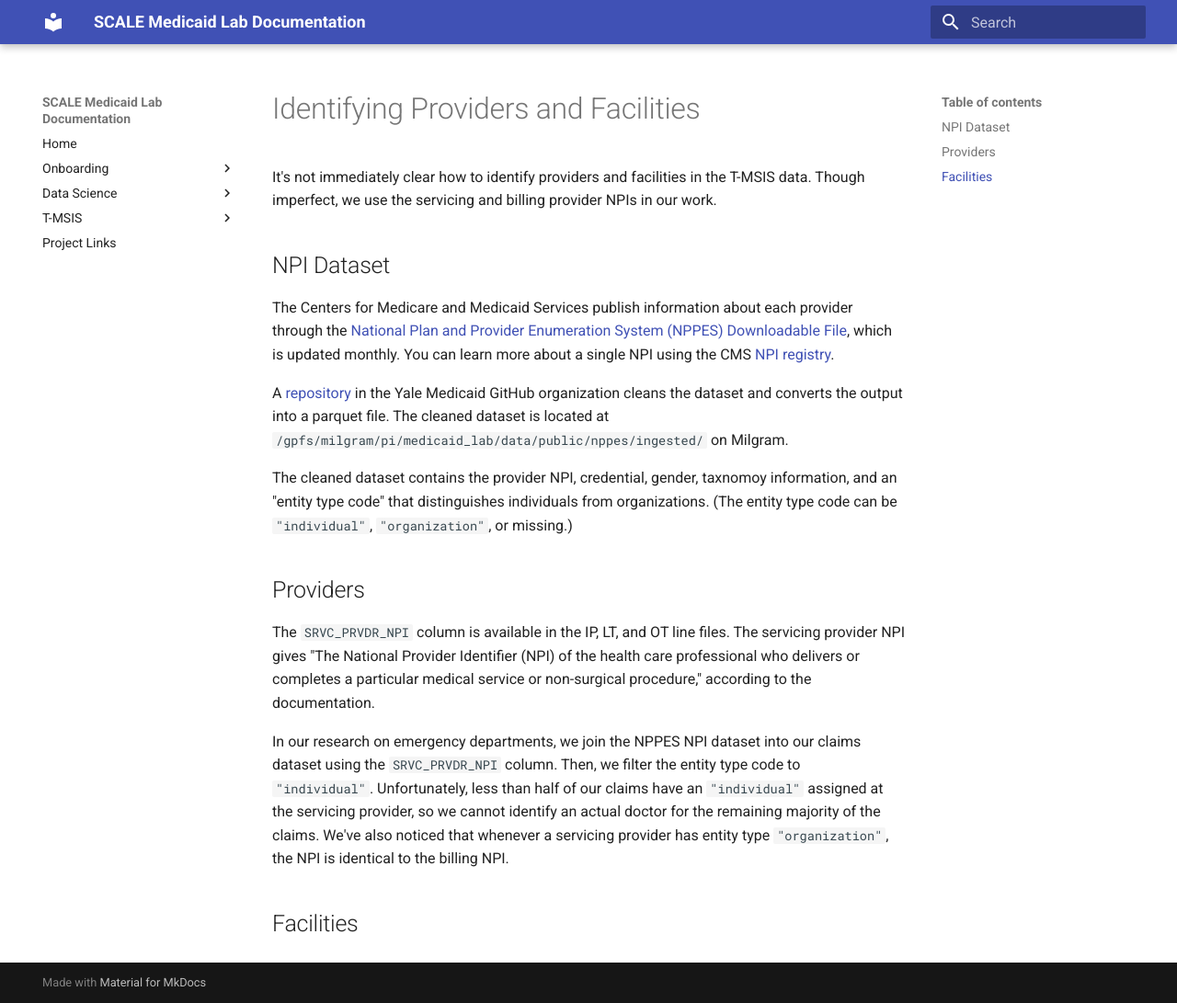
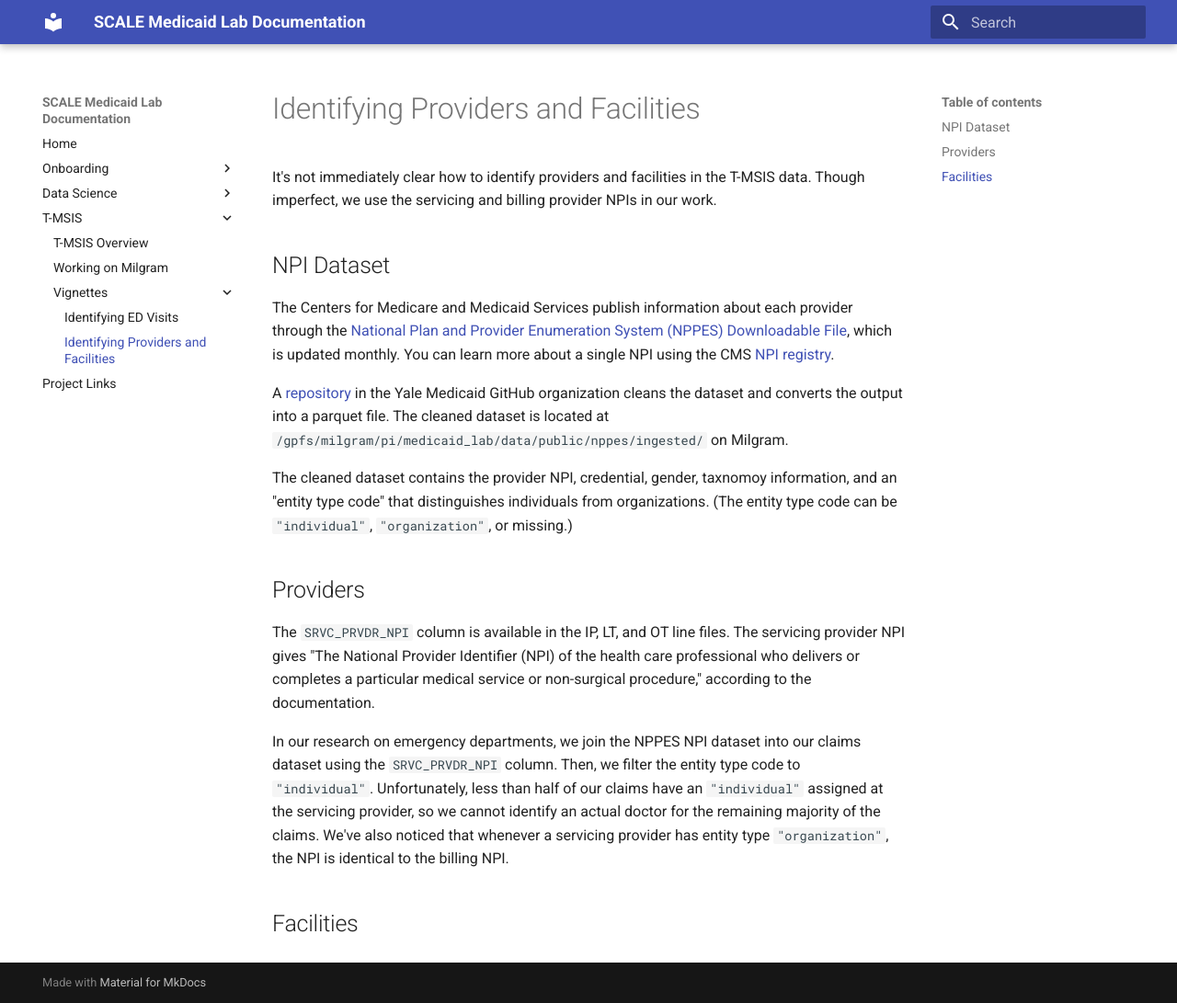
Before and after one commit to Yale-Medicaid/Documentation, an MkDocs documentation site: the page built from docs/tmsis/vignettes/providers.md, in a window 1280 px wide and 1091 px high. Shown: the whole window at 92% size. Built offline with MkDocs 1.6.1 and Material for MkDocs 9.7.7, drawn with Linux system fonts in a browser that asks for light colours.

Commit message:
add to TOC

```diff
--- a/mkdocs.yml
+++ b/mkdocs.yml
@@ -36,6 +36,7 @@
     - Working on Milgram: tmsis/tmsis_getting_started.md
     - Vignettes:
       - Identifying ED Visits: tmsis/vignettes/identifying_ED_visits.md
+      - Identifying Providers and Facilities: tmsis/vignettes/providers.md
   - Project Links: project_links.md
 
 
```
